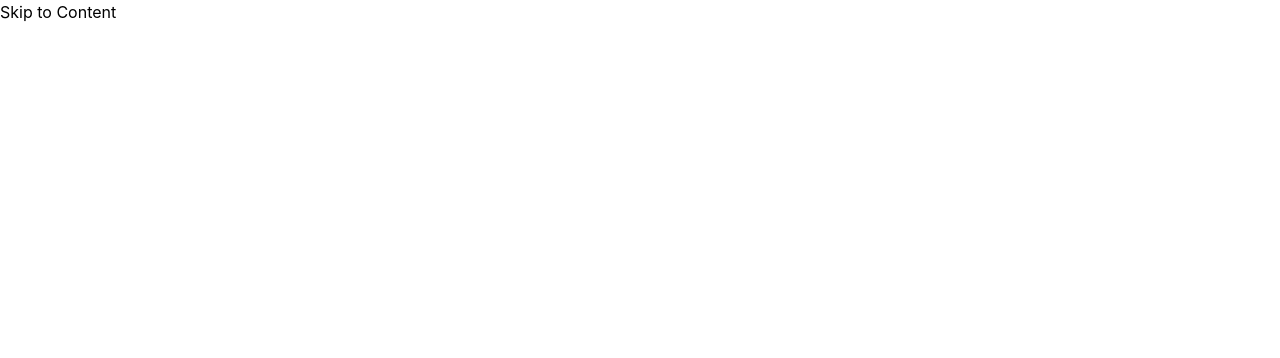
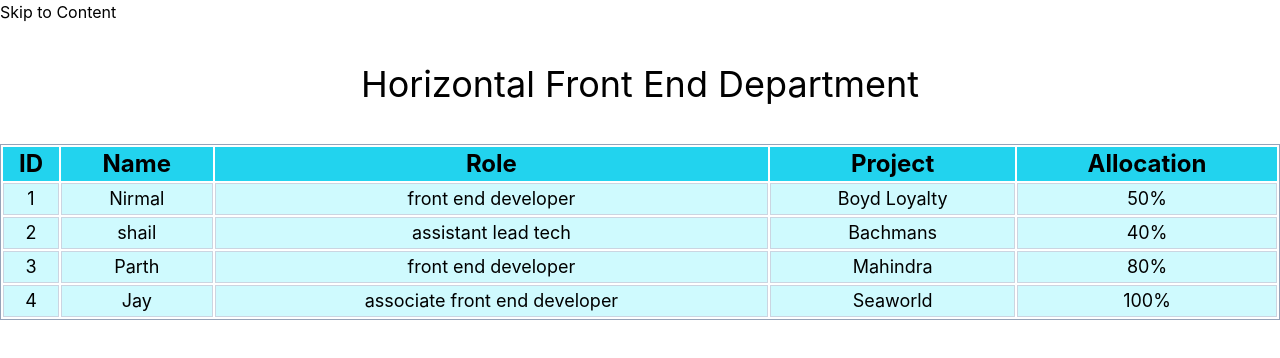
Before and after one commit to npatel-98/accessibility-demo, a React (Create React App) app: page /table in a window 1280 px wide. Before the commit this address had no page. Shown: the top 358 px of the page. Built offline with nearby package versions, Linux system fonts and the light colour scheme.

Commit message:
Added table component

```diff
--- a/src/App.js
+++ b/src/App.js
@@ -4,6 +4,7 @@ import { BrowserRouter, Routes, Route } from "react-router-dom";
 import Accordion from './components/Accordion/Accordion';
 import Home from './components/Home/Home';
 import Form from './components/Form/Form';
+import Table from './components/Table/Table';
 
 function App() {
   return (
@@ -13,6 +14,7 @@ function App() {
         <Route path="/" element={<Home />} />
         <Route path="/slider" element={<Slider />} />
         <Route path="/accordion" element={<Accordion />} />
+        <Route path="/table" element={<Table />} />
         <Route path="/form" element={<Form />} />
       </Routes>
     </BrowserRouter>
--- a/src/components/Navbar.js
+++ b/src/components/Navbar.js
@@ -31,6 +31,10 @@ export const menuItems = [
         title: 'Form',
         url: '/form',
     },
+    {
+        title: 'Table',
+        url: '/table',
+    }
 ];
 
 function Navbar() {
--- /dev/null
+++ b/src/components/Table/Table.js
@@ -0,0 +1,85 @@
+
+function Table() {
+    const EMP_DATA = [
+        {
+            id:"1",
+            name: "Nirmal",
+            role: "front end developer",
+            project: "Boyd Loyalty",
+            occupied: "50%",
+        },
+        {
+            id:"2",
+            name: "shail",
+            role: "assistant lead tech",
+            project: "Bachmans",
+            occupied: "40%",
+        },
+        {
+            id:"3",
+            name: "Parth",
+            role: "front end developer",
+            project: "Mahindra",
+            occupied: "80%",
+        },
+        {
+            id:"4",
+            name: "Jay",
+            role: "associate front end developer",
+            project: "Seaworld",
+            occupied: "100%",
+        },
+
+    ];
+
+  return (
+    <div
+      className="container mx-auto"
+    >
+        <table className="table-auto w-full text-center border border-slate-400 border-separate border-spacing-0.5">
+            <caption className="my-10 text-4xl">Horizontal Front End Department</caption>
+
+            {/* Correct Approach: */}
+
+            {/* <thead>
+                <tr className="bg-cyan-400 text-2xl">
+                    <th className="border border-slate-300">ID</th>
+                    <th className="border border-slate-300">Name</th>
+                    <th className="border border-slate-300">Role</th>
+                    <th className="border border-slate-300">Project</th>
+                    <th className="border border-slate-300">Allocation</th>
+                </tr>
+            </thead> */}
+
+            <tbody className="bg-cyan-100 text-lg">
+
+                {/* Wrong Approach */}
+                <tr className="bg-cyan-400 text-2xl">
+                    <th>ID</th>
+                    <th>Name</th>
+                    <th>Role</th>
+                    <th>Project</th>
+                    <th>Allocation</th>
+                </tr>
+
+                {
+                    EMP_DATA.map( (emp, index ) => {
+                        return (
+                            <tr key={index}>
+                                <td className="border border-slate-300">{emp.id}</td>
+                                <td className="border border-slate-300">{emp.name}</td>
+                                <td className="border border-slate-300">{emp.role}</td>
+                                <td className="border border-slate-300">{emp.project}</td>
+                                <td className="border border-slate-300">{emp.occupied}</td>
+                            </tr>
+                        )
+                    })
+                }
+
+            </tbody>
+        </table>
+    </div>
+  );
+}
+
+export default Table;
```
